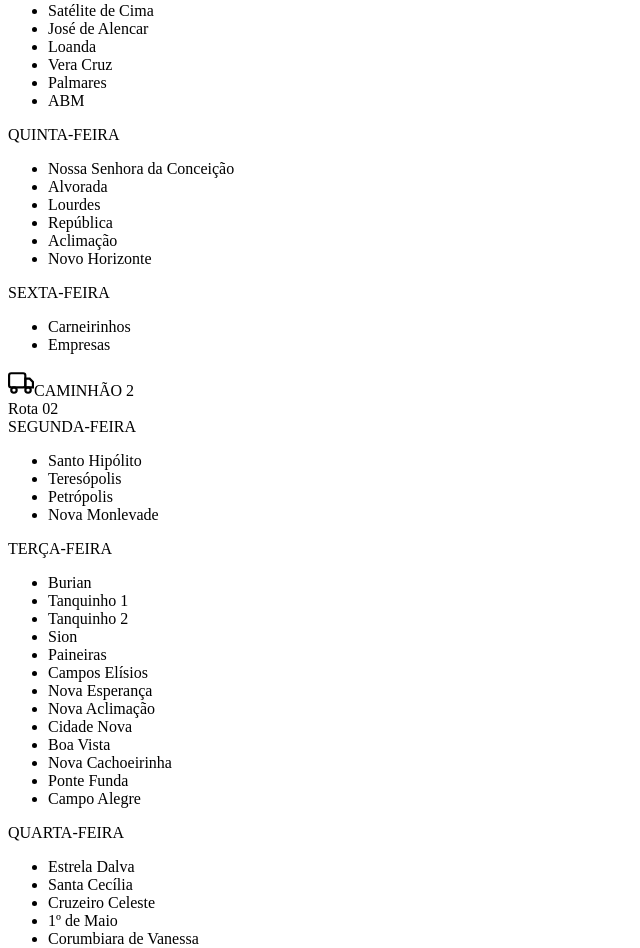
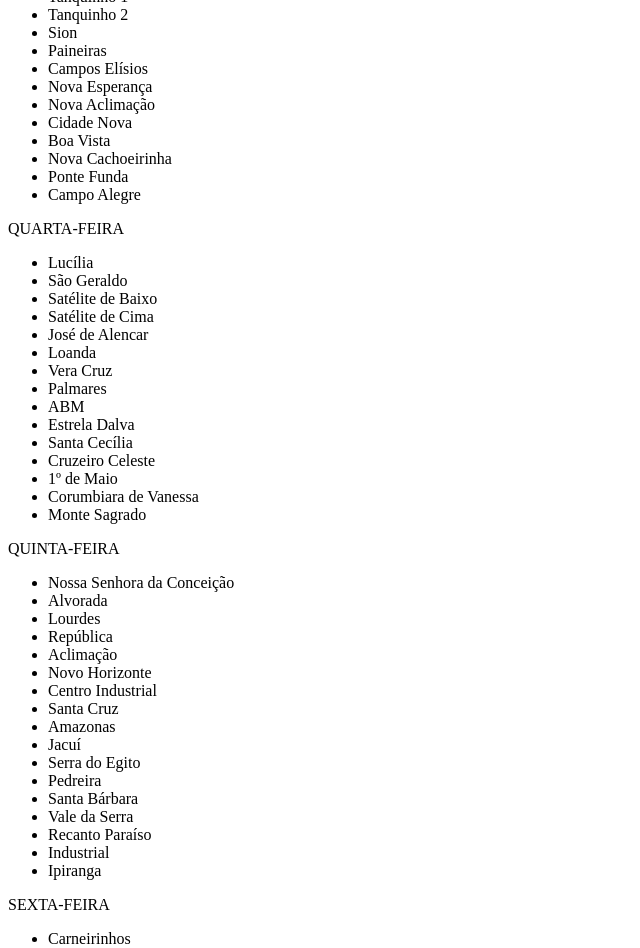
Before and after one commit to ATLIMARJOM/ATLIMARJOM, a React (Vite) app: page / in a window 1280 px wide. Shown: the part 8380-9328 px from the top of the page, without its empty margins (0-640 px from the left). Built offline with nearby package versions, Linux system fonts and the light colour scheme; the HTML template or start-up script is replaced by a standard one.

Commit message:
updating section

```diff
--- a/src/components/Schedule.jsx
+++ b/src/components/Schedule.jsx
@@ -3,67 +3,49 @@ import React, { useState } from 'react';
 const trucksData = [
   {
     id: 1,
-    title: 'CAMINHÃO 1',
-    route: 'Rota 01',
+    title: 'CAMINHÃO DE COLETA',
+    route: 'João Monlevade',
     headerClass: 'header-truck-1',
     days: [
       {
         day: 'SEGUNDA-FEIRA',
         dayClass: 'day-segunda',
-        neighborhoods: ['Areia Preta', 'Vila Tanque', 'Baú', 'Laranjeiras', 'Metalúrgico', 'Belmonte']
+        neighborhoods: [
+          'Areia Preta', 'Vila Tanque', 'Baú', 'Laranjeiras', 'Metalúrgico', 'Belmonte',
+          'Santo Hipólito', 'Teresópolis', 'Petrópolis', 'Nova Monlevade'
+        ]
       },
       {
         day: 'TERÇA-FEIRA',
         dayClass: 'day-terca',
-        neighborhoods: ['JK', 'Rosário', 'Mangabeiras', 'Vale do Sol', 'José Elói', 'São João', 'São Jorge', 'Castelo', 'São Benedito']
+        neighborhoods: [
+          'JK', 'Rosário', 'Mangabeiras', 'Vale do Sol', 'José Elói', 'São João', 'São Jorge', 'Castelo', 'São Benedito',
+          'Burian', 'Tanquinho 1', 'Tanquinho 2', 'Sion', 'Paineiras', 'Campos Elísios', 'Nova Esperança', 'Nova Aclimação', 'Cidade Nova', 'Boa Vista', 'Nova Cachoeirinha', 'Ponte Funda', 'Campo Alegre'
+        ]
       },
       {
         day: 'QUARTA-FEIRA',
         dayClass: 'day-quarta',
-        neighborhoods: ['Lucília', 'São Geraldo', 'Satélite de Baixo', 'Satélite de Cima', 'José de Alencar', 'Loanda', 'Vera Cruz', 'Palmares', 'ABM']
+        neighborhoods: [
+          'Lucília', 'São Geraldo', 'Satélite de Baixo', 'Satélite de Cima', 'José de Alencar', 'Loanda', 'Vera Cruz', 'Palmares', 'ABM',
+          'Estrela Dalva', 'Santa Cecília', 'Cruzeiro Celeste', '1º de Maio', 'Corumbiara de Vanessa', 'Monte Sagrado'
+        ]
       },
       {
         day: 'QUINTA-FEIRA',
         dayClass: 'day-quinta',
-        neighborhoods: ['Nossa Senhora da Conceição', 'Alvorada', 'Lourdes', 'República', 'Aclimação', 'Novo Horizonte']
+        neighborhoods: [
+          'Nossa Senhora da Conceição', 'Alvorada', 'Lourdes', 'República', 'Aclimação', 'Novo Horizonte',
+          'Centro Industrial', 'Santa Cruz', 'Amazonas', 'Jacuí', 'Serra do Egito', 'Pedreira', 'Santa Bárbara', 'Vale da Serra', 'Recanto Paraíso', 'Industrial', 'Ipiranga'
+        ]
       },
       {
         day: 'SEXTA-FEIRA',
         dayClass: 'day-sexta',
-        neighborhoods: ['Carneirinhos', 'Empresas']
-      }
-    ]
-  },
-  {
-    id: 2,
-    title: 'CAMINHÃO 2',
-    route: 'Rota 02',
-    headerClass: 'header-truck-2',
-    days: [
-      {
-        day: 'SEGUNDA-FEIRA',
-        dayClass: 'day-segunda',
-        neighborhoods: ['Santo Hipólito', 'Teresópolis', 'Petrópolis', 'Nova Monlevade']
-      },
-      {
-        day: 'TERÇA-FEIRA',
-        dayClass: 'day-terca',
-        neighborhoods: ['Burian', 'Tanquinho 1', 'Tanquinho 2', 'Sion', 'Paineiras', 'Campos Elísios', 'Nova Esperança', 'Nova Aclimação', 'Cidade Nova', 'Boa Vista', 'Nova Cachoeirinha', 'Ponte Funda', 'Campo Alegre']
-      },
-      {
-        day: 'QUARTA-FEIRA',
-        dayClass: 'day-quarta',
-        neighborhoods: ['Estrela Dalva', 'Santa Cecília', 'Cruzeiro Celeste', '1º de Maio', 'Corumbiara de Vanessa', 'Monte Sagrado']
-      },
-      {
-        day: 'QUINTA-FEIRA',
-        dayClass: 'day-quinta',
-        neighborhoods: ['Centro Industrial', 'Santa Cruz', 'Amazonas', 'Jacuí', 'Serra do Egito', 'Pedreira', 'Santa Bárbara', 'Vale da Serra', 'Recanto Paraíso', 'Industrial', 'Ipiranga']
-      },
-      {
-        day: 'SEXTA-FEIRA',
-        dayClass: 'day-sexta',
-        neighborhoods: ['Novo Cruzeiro', 'Ernestina Graciana', 'Promorar', 'Planalto']
+        neighborhoods: [
+          'Carneirinhos', 'Empresas',
+          'Novo Cruzeiro', 'Ernestina Graciana', 'Promorar', 'Planalto'
+        ]
       }
     ]
   }
--- a/src/styles.css
+++ b/src/styles.css
@@ -926,9 +926,10 @@ img {
 /* Truck Cards Layout */
 .trucks-wrapper {
   display: grid;
-  grid-template-columns: 1fr 1fr;
+  grid-template-columns: 1fr;
+  max-width: 900px;
+  margin: 0 auto 2.5rem;
   gap: 2.5rem;
-  margin-bottom: 2.5rem;
 }
 
 .truck-card {
```
